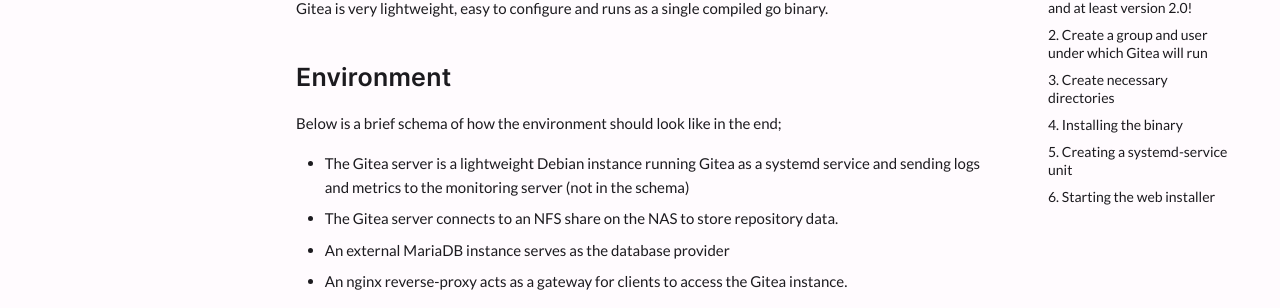
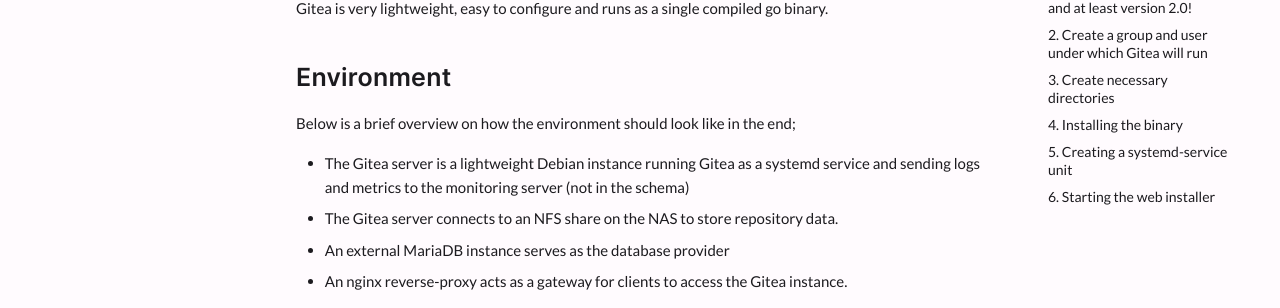
Before and after one commit to jakobzudrell/wiki, an MkDocs documentation site: the page built from docs/applications/gitea.md, in a window 1280 px wide and 900 px high. Shown: the part 304-612 px from the top of the window. Built offline with MkDocs 1.6.1 and Material for MkDocs 9.7.7, drawn with Linux system fonts in a browser that asks for light colours; comment, search, counter and statistics services are not loaded.

Commit message:
fix typos

```diff
--- a/docs/applications/gitea.md
+++ b/docs/applications/gitea.md
@@ -11,7 +11,7 @@ I chose [Gitea](https://about.gitea.com/) after figuring out that Gitlab is just
 applications and requires at least 6GB of memory to work properly. Gitea is very lightweight, easy to configure and runs as a single compiled go binary.
 
 ## Environment
-Below is a brief schema of how the environment should look like in the end;
+Below is a brief overview on how the environment should look like in the end;
 
 * The Gitea server is a lightweight Debian instance running Gitea as a systemd service and sending logs and metrics to the monitoring server (not in the schema)
 * The Gitea server connects to an NFS share on the NAS to store repository data.
```
